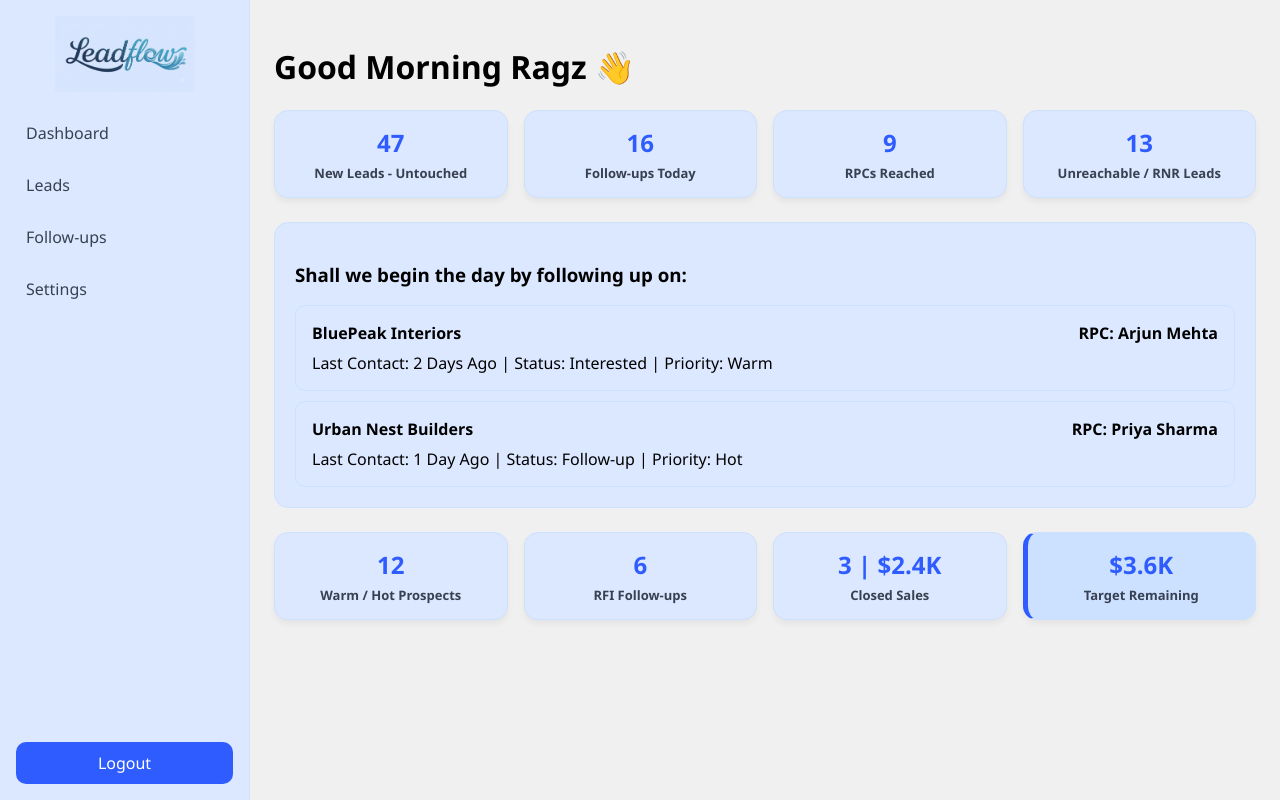
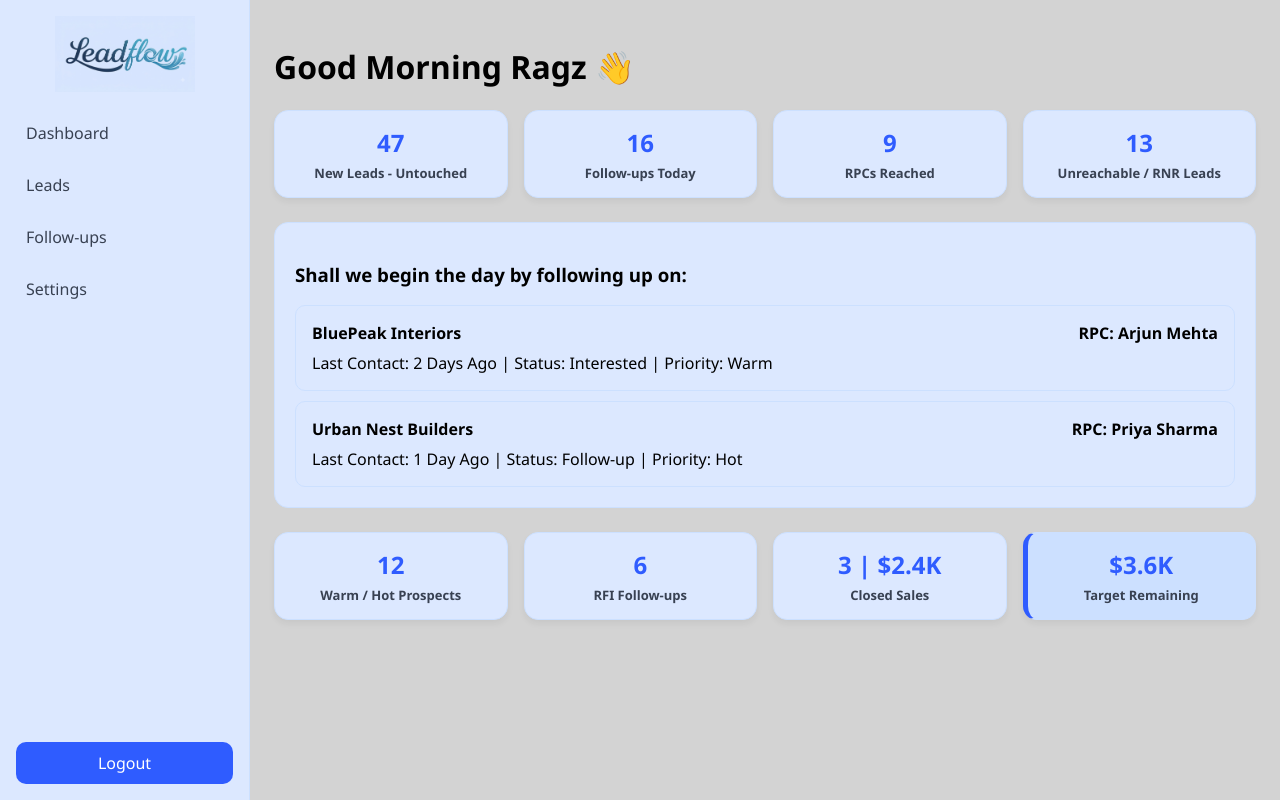
Before and after one commit to stirr3dz3phyr-ship-it/LeadFlow-WarMachine, a React (Vite) app: page / in a window 1280 px wide. Built offline with nearby package versions, Linux system fonts and the light colour scheme.

Commit message:
Update styles.css

```diff
--- a/src/styles.css
+++ b/src/styles.css
@@ -4,13 +4,13 @@
 html, body {
   margin: 0; padding: 0; height: 100%;
   font-family: 'Segoe UI', Arial, sans-serif;
-  background: #f0f0f0;
+  background: lightgrey;
 }
 
 .app {
   display: flex; width: 100vw; height: 100vh;
   overflow: hidden;
-  background: transparent; /* Changed to transparent to let .main take control */
+  background: transparent;
 }
 
 /* SIDEBAR - Background set to #dce8ff */
@@ -31,10 +31,10 @@ html, body {
   background: #2f5cff; color: white; border-radius: 10px; cursor: pointer;
 }
 
-/* MAIN AREA - Background explicitly set to #f0f0f0 */
+/* MAIN AREA - Background set to lightgrey */
 .main {
   flex: 1; padding: 24px; overflow-y: auto;
-  background: #f0f0f0;
+  background: lightgrey;
 }
 
 .kpi-row { display: grid; grid-template-columns: repeat(4, 1fr); gap: 16px; margin-bottom: 24px; }
```
